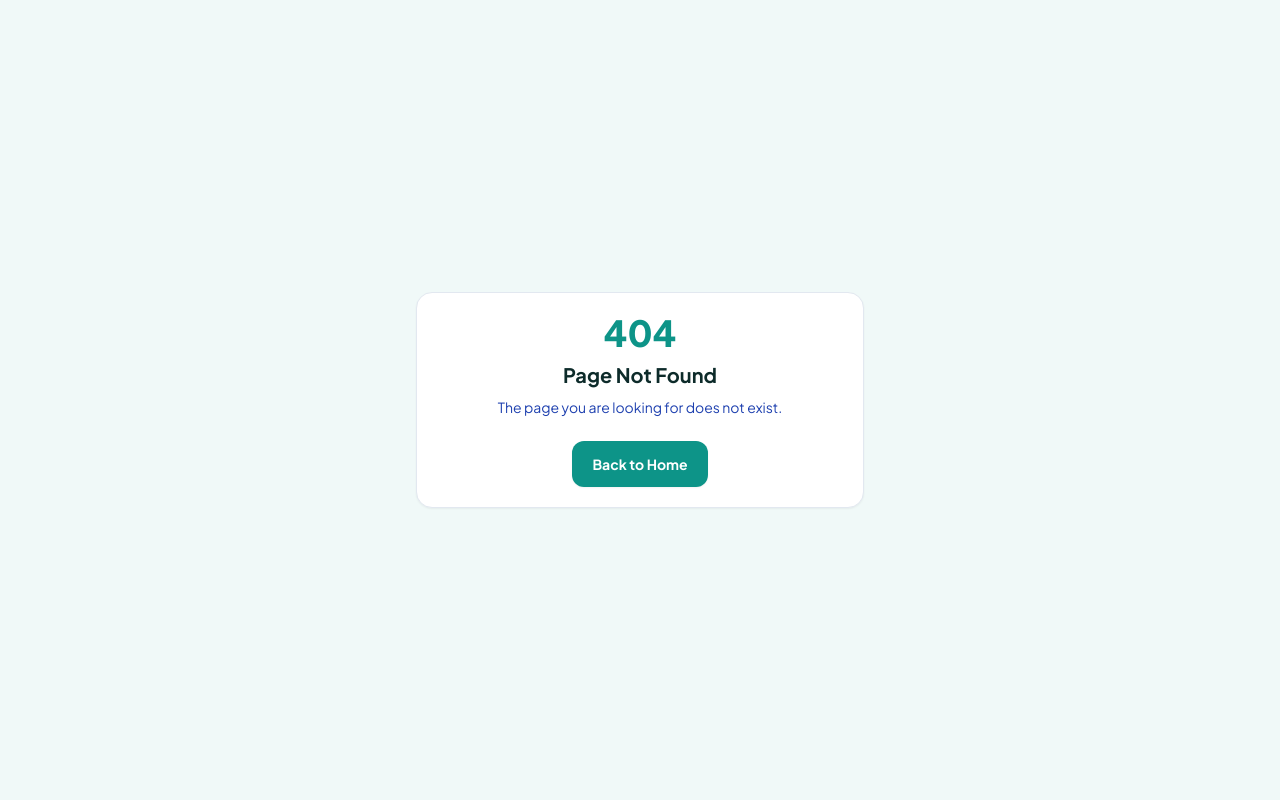
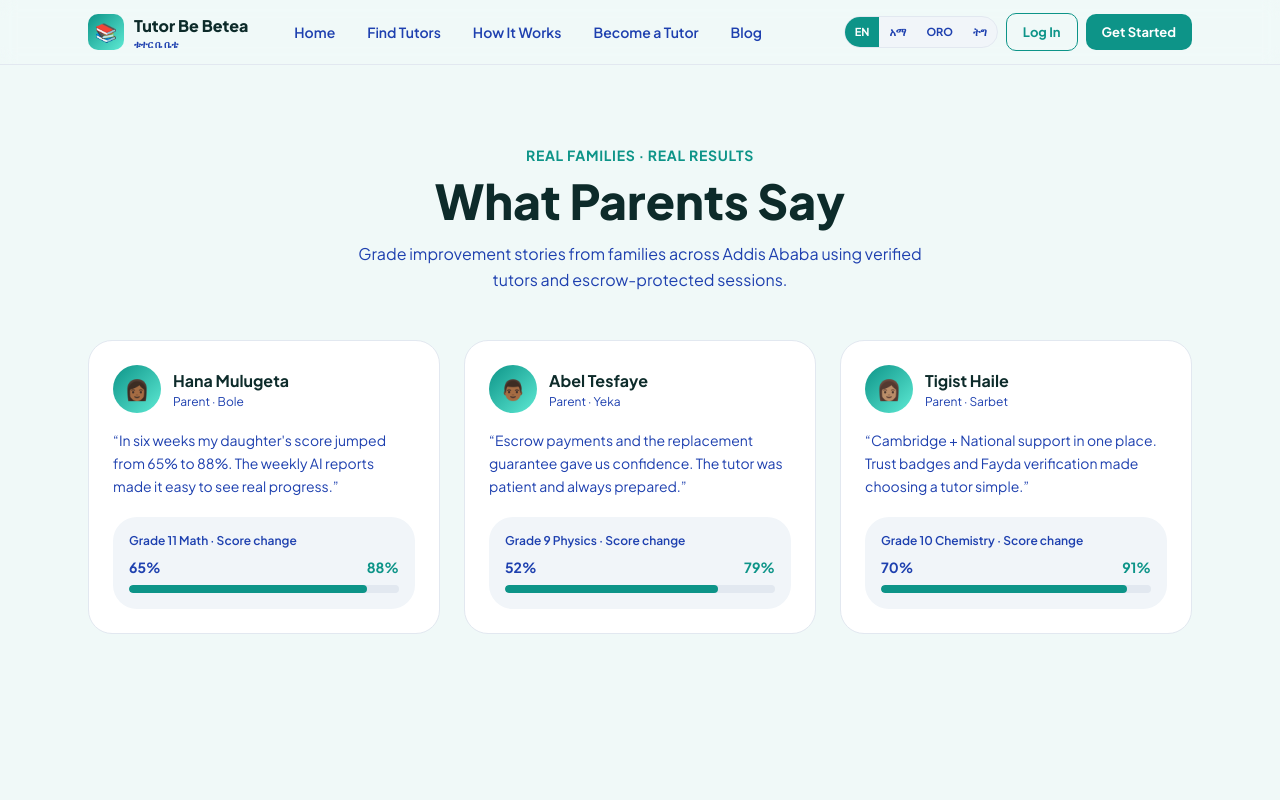
Before and after one commit to Zeordi/tutor-be-betea, a Next.js app in the folder apps/web/: page /apps/web/app/testimonials in a window 1280 px wide. Before the commit this address had no page. Shown: the top 800 px of the page. Built offline with nearby package versions, Linux system fonts and the light colour scheme.

Commit message:
Create apps/web/app/(marketing)/testimonials/page.tsx

```diff
--- /dev/null
+++ b/apps/web/app/(marketing)/apps/web/app/(marketing)/testimonials/page.tsx
@@ -0,0 +1,94 @@
+"use client";
+
+const STORIES = [
+  {
+    name: "Hana Mulugeta",
+    role: "Parent · Bole",
+    child: "Grade 11 Math",
+    before: 65,
+    after: 88,
+    quote:
+      "In six weeks my daughter's score jumped from 65% to 88%. The weekly AI reports made it easy to see real progress.",
+    emoji: "👩🏾",
+  },
+  {
+    name: "Abel Tesfaye",
+    role: "Parent · Yeka",
+    child: "Grade 9 Physics",
+    before: 52,
+    after: 79,
+    quote:
+      "Escrow payments and the replacement guarantee gave us confidence. The tutor was patient and always prepared.",
+    emoji: "👨🏾",
+  },
+  {
+    name: "Tigist Haile",
+    role: "Parent · Sarbet",
+    child: "Grade 10 Chemistry",
+    before: 70,
+    after: 91,
+    quote:
+      "Cambridge + National support in one place. Trust badges and Fayda verification made choosing a tutor simple.",
+    emoji: "👩🏽",
+  },
+];
+
+export default function TestimonialsPage() {
+  return (
+    <main className="min-h-screen bg-[var(--background)]">
+      <section className="mx-auto max-w-6xl px-4 py-14 md:px-6 md:py-20">
+        <div className="mb-12 text-center">
+          <p className="mb-3 text-sm font-bold uppercase tracking-wider text-[var(--primary)]">
+            Real families · Real results
+          </p>
+          <h1 className="mb-4 text-4xl font-black text-[var(--foreground)] md:text-5xl">
+            What Parents Say
+          </h1>
+          <p className="mx-auto max-w-xl text-[var(--secondary)]">
+            Grade improvement stories from families across Addis Ababa using
+            verified tutors and escrow-protected sessions.
+          </p>
+        </div>
+
+        <div className="grid gap-6 md:grid-cols-3">
+          {STORIES.map((s) => (
+            <article
+              key={s.name}
+              className="rounded-2xl border border-[var(--border)] bg-[var(--card)] p-6"
+            >
+              <div className="mb-4 flex items-center gap-3">
+                <div className="flex h-12 w-12 items-center justify-center rounded-full bg-gradient-to-br from-[var(--primary)] to-teal-300 text-xl">
+                  {s.emoji}
+                </div>
+                <div>
+                  <p className="font-bold text-[var(--foreground)]">{s.name}</p>
+                  <p className="text-xs text-[var(--secondary)]">{s.role}</p>
+                </div>
+              </div>
+
+              <p className="mb-5 text-sm leading-relaxed text-[var(--secondary)]">
+                “{s.quote}”
+              </p>
+
+              <div className="rounded-xl bg-[var(--muted)] p-4">
+                <p className="mb-2 text-xs font-semibold text-[var(--secondary)]">
+                  {s.child} · Score change
+                </p>
+                <div className="mb-2 flex items-end justify-between text-sm font-bold">
+                  <span className="text-[var(--secondary)]">{s.before}%</span>
+                  <span className="text-[var(--primary)]">{s.after}%</span>
+                </div>
+                <div className="h-2 overflow-hidden rounded-full bg-[var(--border)]">
+                  <div
+                    className="h-full rounded-full bg-[var(--primary)]"
+                    style={{ width: `${s.after}%` }}
+                  />
+                </div>
+              </div>
+            </article>
+          ))}
+        </div>
+      </section>
+    </main>
+  );
+}
```
